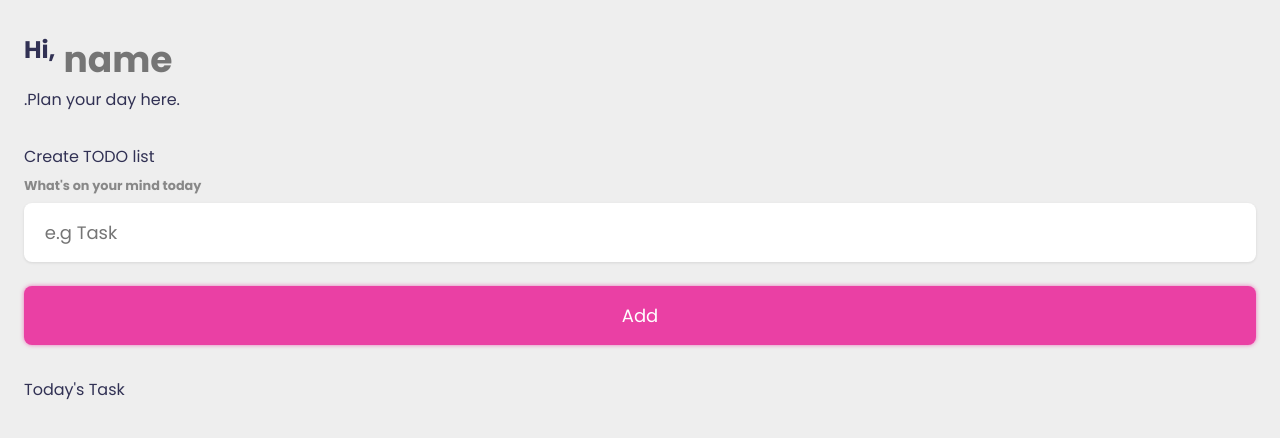
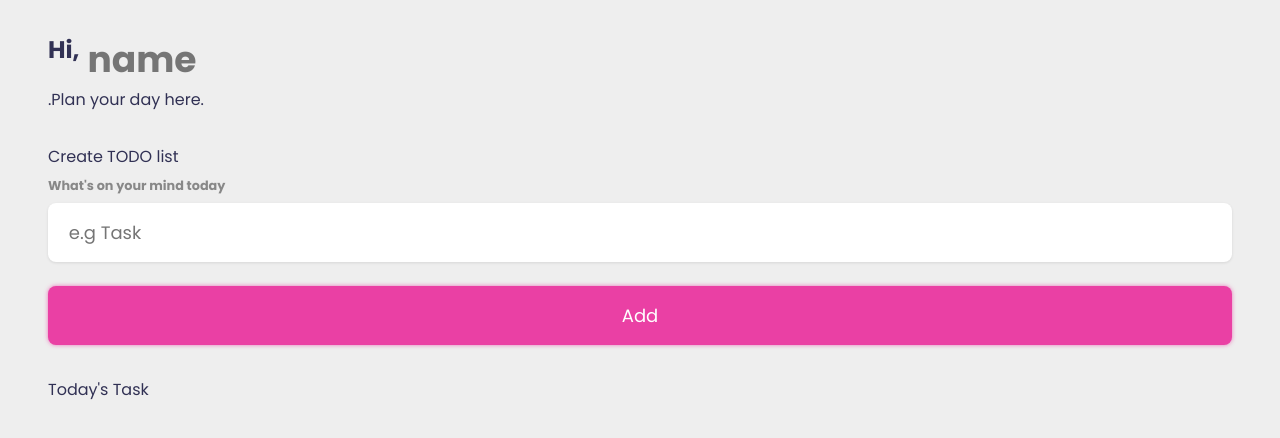
Before and after one commit to leonelta/JS-stutern, a plain HTML site: page todolist_ass/index.html in a window 1280 px wide. Drawn offline with Linux system fonts and the light colour scheme.

Commit message:
added a readme.txt

```diff
--- a/todolist_ass/css/style.css
+++ b/todolist_ass/css/style.css
@@ -23,8 +23,8 @@ body{
 section{
     margin-top: 2rem;
     margin-bottom: 2rem;
-    padding-left: 1.5rem;
-    padding-right: 1.5rem;
+    padding-left: 3rem;
+    padding-right: 3rem;
 }
 
 h3,h2{
```
Also changed, not shown: todolist_ass/readme.txt (added), 1 other file.
